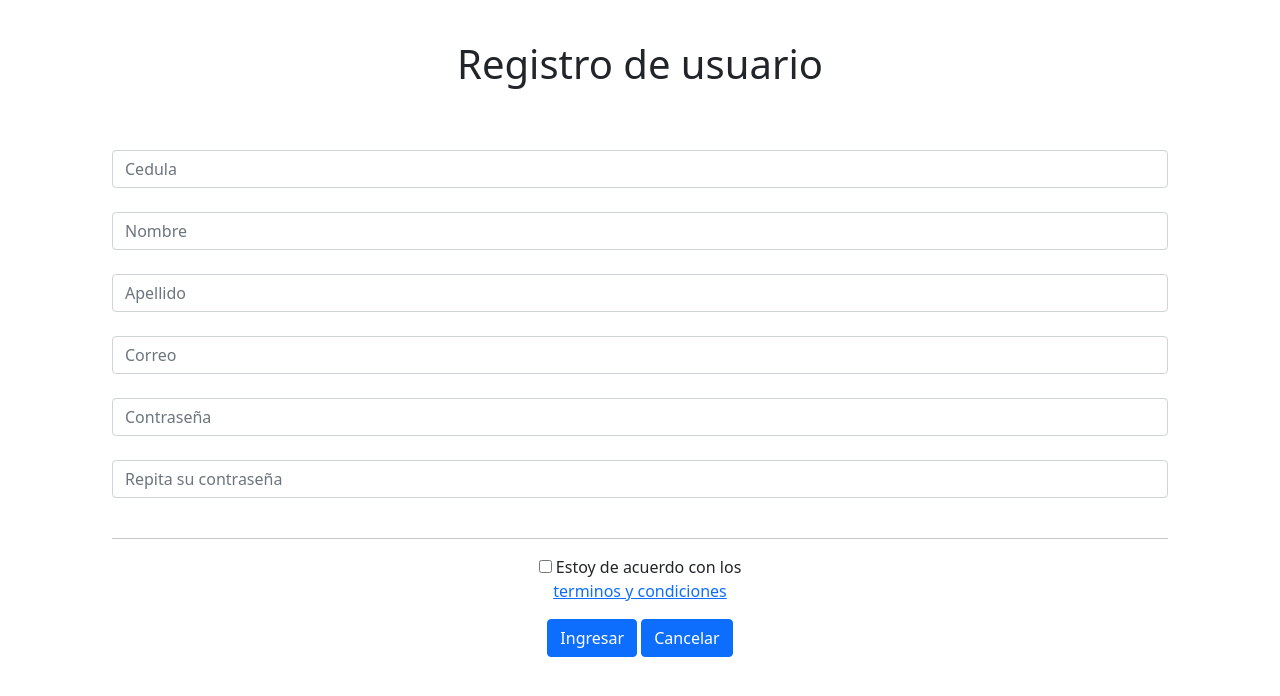
After one commit to mvitta/Hackaton, a Flask app: page /registro in a window 1280 px wide. The commit adds this page. Shown: the top 696 px of the page. Run offline with Flask 2, Linux system fonts and the light colour scheme.

Commit message:
registro y login

```diff
--- a/App.py
+++ b/App.py
@@ -1,13 +1,18 @@
-from flask import Flask
+from flask import Flask, render_template
 import os
 
 app = Flask(__name__)
 app.secret_key = os.urandom(34)
 
 
-@app.route('/')
-def index():
-    return "Hola Tierra 7"
+@app.route('/', methods=['POST', 'GET'])
+def login():
+    return render_template('login.html')
+
+
+@app.route('/registro', methods=['POST', 'GET'])
+def registro():
+    return render_template('registro.html')
 
 
 def main():
--- /dev/null
+++ b/static/css/styleLoginRegistro.css
@@ -0,0 +1,29 @@
+#tituloRegistroUsuario {
+    text-align : center;
+    margin-top : 40px;
+    font-weight: bold;
+    font-size  : 30px;
+}
+
+#tituloLogin {
+    text-align : center;
+    margin-top : 40px;
+    font-weight: bold;
+    font-size  : 30px;
+}
+
+.mensaje {
+    color: red;
+}
+
+#contenedorFormulario {
+
+    border-radius: 30px;
+    padding      : 30px;
+}
+
+.login {
+    display        : flex;
+    justify-content: center;
+    align-items    : center;
+}
--- /dev/null
+++ b/static/js/validarRegistro.js
@@ -0,0 +1,138 @@
+const form = document.getElementById("formulario");
+const errorCedula = document.getElementById("msgCedula");
+const errorNombre = document.getElementById("msgNombre");
+const errorApellido = document.getElementById("msgApellido");
+const errorCorreo = document.getElementById("msgCorreo");
+const errorContra1 = document.getElementById("msgPass1");
+const errorContra2 = document.getElementById("msgPass2");
+
+function validarCedula(valor) {
+    if (valor.match(/^[0-9]+$/)) {
+        return true;
+    } else {
+        return false;
+    }
+}
+
+function validarNombre(valor) {
+    if (valor.match(/^[A-Za-z]+$/)) {
+        return true;
+    }
+    else {
+        return false;
+    }
+}
+
+function validarApellido(valor) {
+    if (valor.match(/^[A-Za-z]+$/)) {
+        return true;
+    }
+    else {
+        return false;
+    }
+}
+
+function validarCorreo(valor) {
+    if (valor.match(/^\w+([\.-]?\w+)*@\w+([\.-]?\w+)*(\.\w{2,3})+$/)) {
+        return true;
+    }
+    else {
+        return false;
+    }
+}
+
+function validarContra1(valor) {
+    if (valor.match(/^(?=.*[a-z])(?=.*[A-Z])(?=.*\d)[^\W_]{8,}$/)) {
+        return true;
+    }
+    else {
+        return false;
+    }
+}
+
+function validarContra2(valor) {
+    if (valor.match(/^(?=.*[a-z])(?=.*[A-Z])(?=.*\d)[^\W_]{8,}$/)) {
+        return true;
+    }
+    else {
+        return false;
+    }
+}
+
+form.addEventListener('submit', (e) => {
+    let estado = "";
+    // datos
+    let datos = document.getElementsByClassName("form-control");
+    let cedula = datos[0].value;
+    let nombre = datos[1].value;
+    let apellido = datos[2].value;
+    let correo = datos[3].value;
+    let contra1 = datos[4].value;
+    let contra2 = datos[5].value;
+
+
+    console.log([cedula, nombre, apellido, correo, contra1, contra2])
+    // reinicio de errores
+    errorCedula.innerHTML = "";
+    errorNombre.innerHTML = "";
+    errorApellido.innerHTML = "";
+    errorCorreo.innerHTML = "";
+    errorContra1.innerHTML = "";
+    errorContra2.innerHTML = "";
+    // validaciones
+
+    if (!validarCedula(cedula)) {
+        errorCedula.innerHTML = "La cedula no es valida";
+    }
+    else {
+        estado += "OK";
+    }
+
+    if (!validarNombre(nombre)) {
+        errorNombre.innerHTML = "El nombre no es valido";
+    }
+    else {
+        estado += "OK";
+    }
+
+    if (!validarApellido(apellido)) {
+        errorApellido.innerHTML = "El apellido no es valido";
+    }
+    else {
+        estado += "OK";
+    }
+
+    if (!validarCorreo(correo)) {
+        errorCorreo.innerHTML = "El Correo no es valido";
+    }
+    else {
+        estado += "OK";
+    }
+
+    if (!validarContra1(contra1)) {
+        errorContra1.innerHTML = "La Contraseña no es valida";
+    }
+    else {
+        estado += "OK";
+    }
+    if (estado == "OKOKOKOKOK") {
+        if (contra1 == contra2) {
+            estado += "OK";
+        }
+        else {
+            errorContra2.innerHTML = "Las Contrasena no coinciden"
+        }
+    }
+
+    console.log(estado)
+
+    if (estado == "OKOKOKOKOKOK") {
+        console.log([cedula, nombre, apellido, correo, contra1])
+        document.getElementsByClassName('msgEnviado')[0].innerHTML = "Enviado";
+
+    }
+    else {
+        e.preventDefault();
+    }
+
+});
--- /dev/null
+++ b/templates/registro.html
@@ -0,0 +1,77 @@
+<!DOCTYPE html>
+<html lang="es">
+
+<head>
+    <meta charset="UTF-8">
+    <meta http-equiv="X-UA-Compatible" content="IE=edge">
+    <meta name="viewport" content="width=device-width, initial-scale=1.0">
+    <link href="https://cdn.jsdelivr.net/npm/bootstrap@5.1.3/dist/css/bootstrap.min.css" rel="stylesheet"
+        integrity="sha384-1BmE4kWBq78iYhFldvKuhfTAU6auU8tT94WrHftjDbrCEXSU1oBoqyl2QvZ6jIW3" crossorigin="anonymous">
+    <link rel="stylesheet" href="{{ url_for('static', filename= 'css/styleLoginRegistro.css') }}">
+    <title>registro de usuarios</title>
+
+</head>
+
+<body>
+    <div id="tituloRegistroUsuario">
+        <h1>Registro de usuario</h1>
+    </div>
+    <div class=" container-md" style="margin-bottom: 40px; border-radius: 30px;">
+        <div id="contenedorFormulario">
+            <form id="formulario" method="post">
+                <div id="errorUsuario">
+                    <span><label><i class="icon "></i></label></span>
+                    <span>
+                        <input class="form-control" type="text" placeholder="Cedula" name="Cedula" />
+                    </span>
+                </div>
+                <div id="msgCedula" class="mensaje">
+                </div>
+                <span><label><i class="icon "></i></label></span>
+                <span class="incorrecto">
+                    <input class="form-control" type="text" placeholder="Nombre" name="Nombre" />
+                </span>
+                <div id="msgNombre" class="mensaje">
+                </div>
+                <span><label><i class="icon"></i></label></span>
+                <span>
+                    <input class="form-control" type="text" placeholder="Apellido" name="Apellido" />
+                </span>
+                <div id="msgApellido" class="mensaje">
+                </div>
+                <span><label><i class="icon"></i></label></span>
+                <span>
+                    <input class="form-control" type="text" placeholder="Correo" name="Correo" />
+                </span>
+                <div id="msgCorreo" class="mensaje">
+                </div>
+                <span><label id="password"><i class="icon"></i></label></span>
+                <span>
+                    <input class="form-control" type="password" placeholder="Contraseña" name="Contra" />
+                </span>
+                <div id="msgPass1" class="mensaje">
+                </div>
+                <span><label id="password"><i class="icon"></i></label></span>
+                <span>
+                    <input class="form-control" type="password" placeholder="Repita su contraseña"
+                        name="ContraRepetida" />
+                </span>
+                <div id="msgPass2" class="mensaje">
+                </div>
+                <br>
+                <hr>
+                <div style="text-align: center;">
+                    <p><input class="check-input" type="checkbox" value="" id="flexCheckDefault">
+                        Estoy de acuerdo con los <a href="#"><br> terminos y condiciones</a></p>
+                </div>
+                <div style="text-align: center;">
+                    <button type="submit" class="btn btn-primary">Ingresar</button>
+                    <button type="reset" class="btn btn-primary">Cancelar</button>
+                </div>
+            </form>
+        </div>
+    </div>
+    <script type="text/javascript" src="{{ url_for('static', filename='js/validarRegistro.js' ) }}"></script>
+</body>
+
+</html>
```
Also changed, not shown: templates/login.html (+33 -3 lines).
